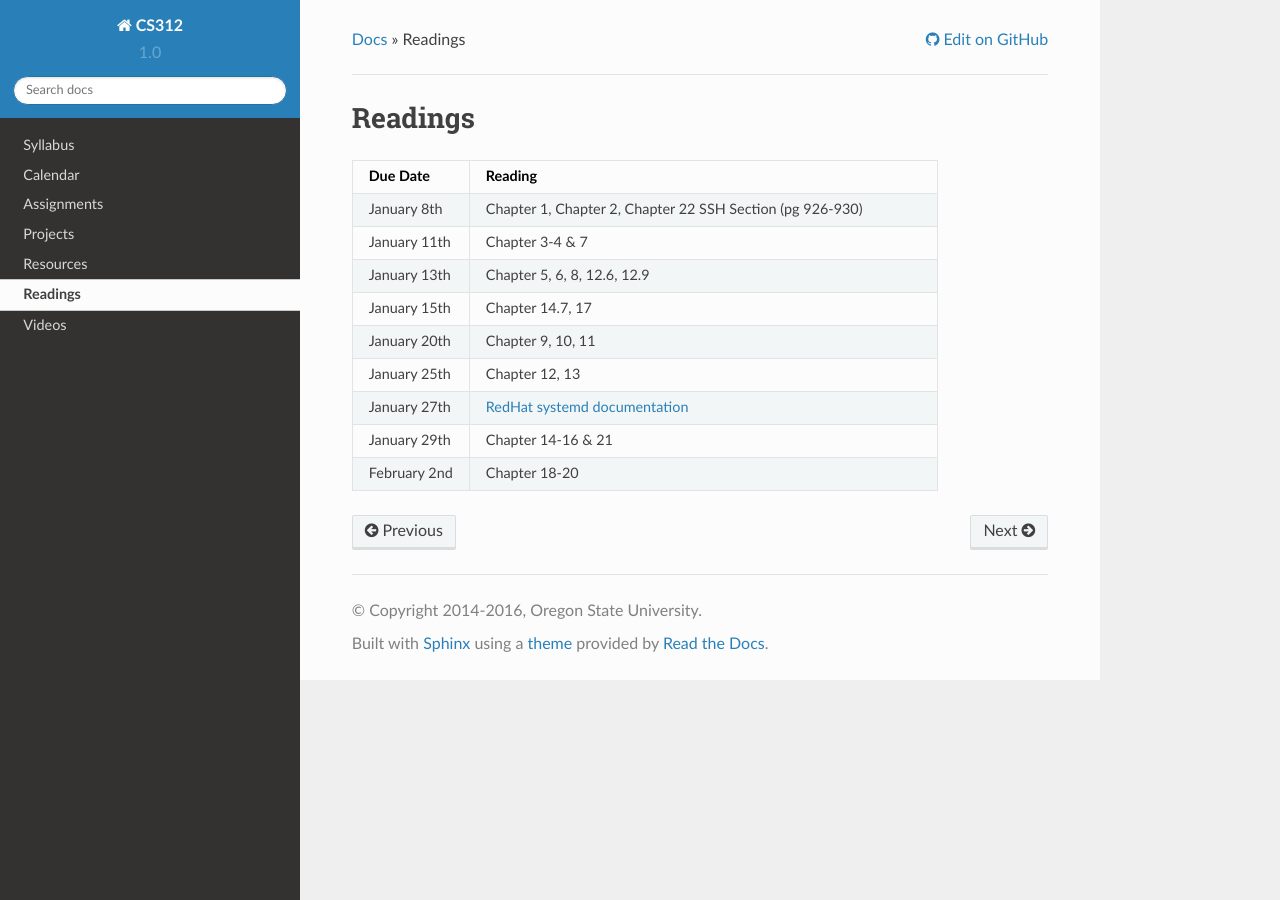
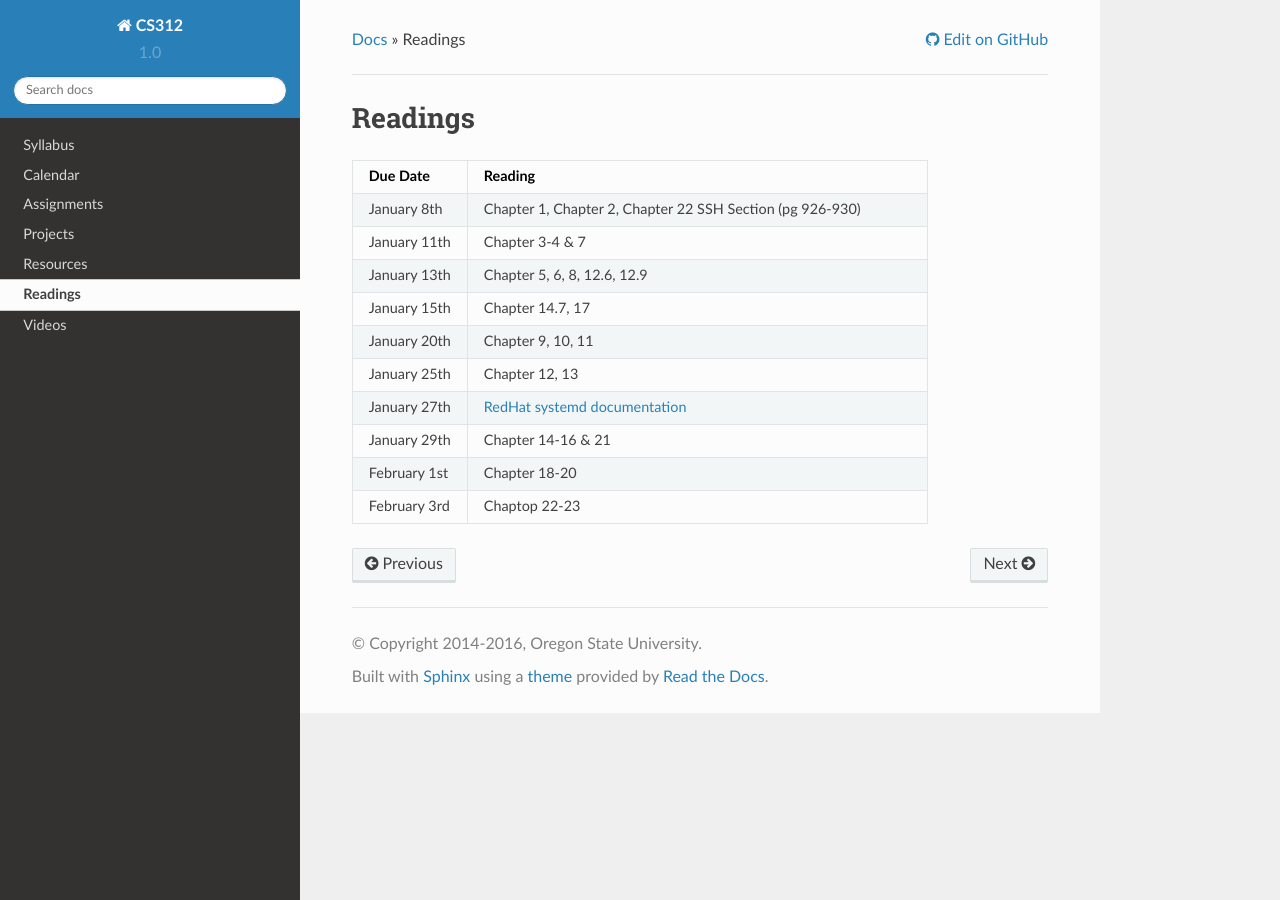
Before and after one commit to osuosl/cs312, a Sphinx documentation site: the page built from source/readings.rst, in a window 1280 px wide. Built offline with Sphinx 7.4.7 and the Read the Docs theme 2.0.0, drawn with Linux system fonts in a browser that asks for light colours.

Commit message:
Add homework 2 and readings

```diff
--- a/source/_static/calendar.csv
+++ b/source/_static/calendar.csv
@@ -14,10 +14,10 @@ F 1/22,Midterm #1,
 ,**Week 4**,
 M 1/25,:slides:ref:`07_storage_kickstart`,"**BRING LAPTOPS!**, :ref:`Ch 12 & 13 <readings>`"
 W 1/27,:slides:ref:`08_systemd`, "`RedHat SystemD documentation <https://access.redhat.com/documentation/en-US/Red_Hat_Enterprise_Linux/7/html/System_Administrators_Guide/chap-Managing_Services_with_systemd.html>`_"
-F 1/29,:slides:ref:`09_linux_networking`,"HW #2 Assigned, :ref:`Ch 14-16 & 21 <readings>`"
+F 1/29,:slides:ref:`09_linux_networking`,":download:`HW #2 Assigned <_static/hw/homework2.pdf>`, :ref:`Ch 14-16 & 21 <readings>`"
 ,**Week 5**,
 M 2/1,NFS / Email,"Project #1 Due / HW #3 Assigned, :ref:`Ch 18-20 <readings>`"
-W 2/3,Continuous Integration,
+W 2/3,Continuous Integration, ":ref:`Ch 22-23 <readings>`"
 F 2/5,Config Management, HW #2 Due
 ,**Week 6**,
 M 2/8,Config Management,HW #3 Due
--- a/source/assignments.rst
+++ b/source/assignments.rst
@@ -4,3 +4,4 @@ Assignments
 ===========
 * :download:`Homework 1 <_static/hw/homework1.pdf>` -- Due at 4pm, Mon Jan 18
 * :download:`Homework 1 Answer Key<_static/hw/homework1-key.pdf>`
+* :download:`Homework 2 <_static/hw/homework2.pdf>` -- Due at 4pm, Fri Feb 5
--- a/source/readings.rst
+++ b/source/readings.rst
@@ -15,4 +15,5 @@ Readings
     January 25th, "Chapter 12, 13"
     January 27th, "`RedHat systemd documentation <https://access.redhat.com/documentation/en-US/Red_Hat_Enterprise_Linux/7/html/System_Administrators_Guide/chap-Managing_Services_with_systemd.html>`_"
     January 29th, "Chapter 14-16 & 21"
-    February 2nd, "Chapter 18-20"
+    February 1st, "Chapter 18-20"
+    February 3rd, "Chaptop 22-23"
```
Also changed, not shown: 1 other file.
